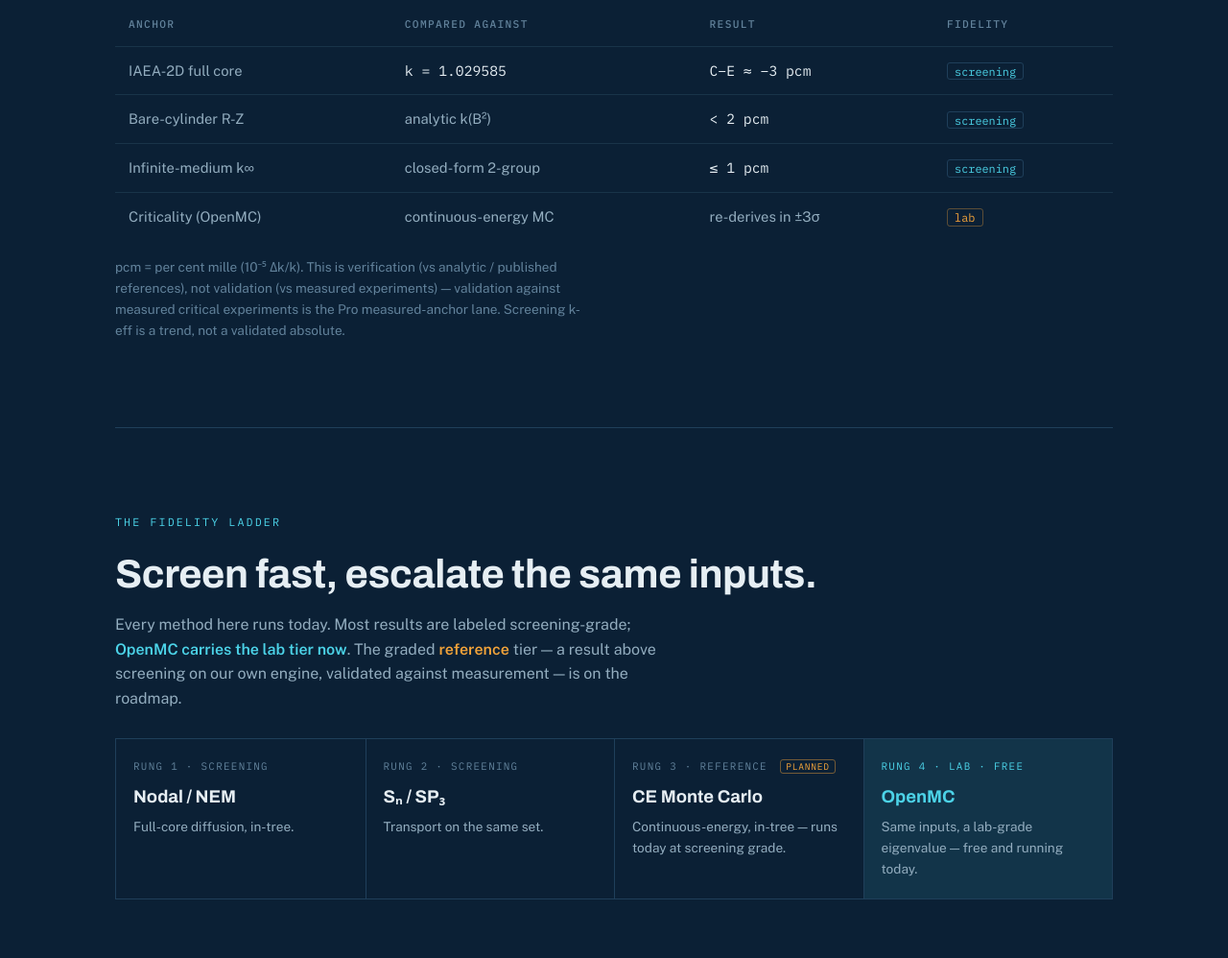
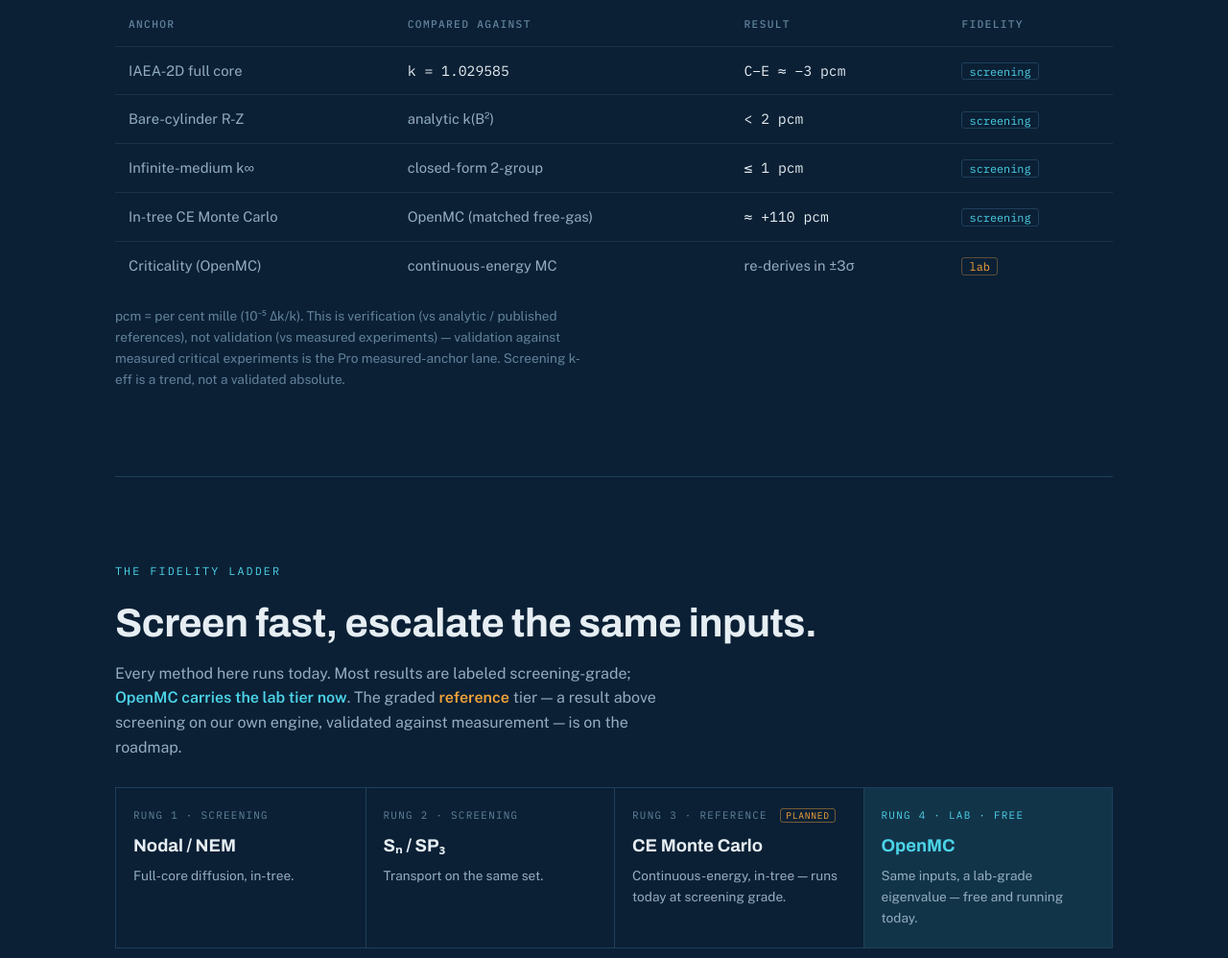
Before and after one commit to SMRFORGE/website, a plain HTML site: page index.html in a window 1280 px wide. Shown: the part 3356-4354 px from the top of the page at 96% size. Drawn offline with nearby package versions, Linux system fonts and the light colour scheme.

Commit message:
site: add CE-MC vs OpenMC agreement row to the validation table
The in-tree continuous-energy Monte Carlo reproduces OpenMC to ~+110 pcm grand-mean on real
ENDF/B-VIII.0 (matched free-gas, infinite medium; band +8..+181), characterized and reproducible.
Reflects the WP3 gold-standard re-characterization now on gitlab.com/smrforge/smrforge main.

Co-Authored-By: Claude Opus 4.8 <noreply@anthropic.com>

```diff
--- a/index.html
+++ b/index.html
@@ -514,6 +514,7 @@
         <tr><td>IAEA-2D full core</td><td class="n">k = 1.029585</td><td class="n">C−E ≈ −3 pcm</td><td><span class="fid">screening</span></td></tr>
         <tr><td>Bare-cylinder R-Z</td><td>analytic k(B²)</td><td class="n">&lt; 2 pcm</td><td><span class="fid">screening</span></td></tr>
         <tr><td>Infinite-medium k∞</td><td>closed-form 2-group</td><td class="n">≤ 1 pcm</td><td><span class="fid">screening</span></td></tr>
+        <tr><td>In-tree CE Monte Carlo</td><td>OpenMC (matched free-gas)</td><td class="n">≈ +110 pcm</td><td><span class="fid">screening</span></td></tr>
         <tr><td>Criticality (OpenMC)</td><td>continuous-energy MC</td><td>re-derives in ±3σ</td><td><span class="fid lab">lab</span></td></tr>
       </tbody>
     </table>
```
